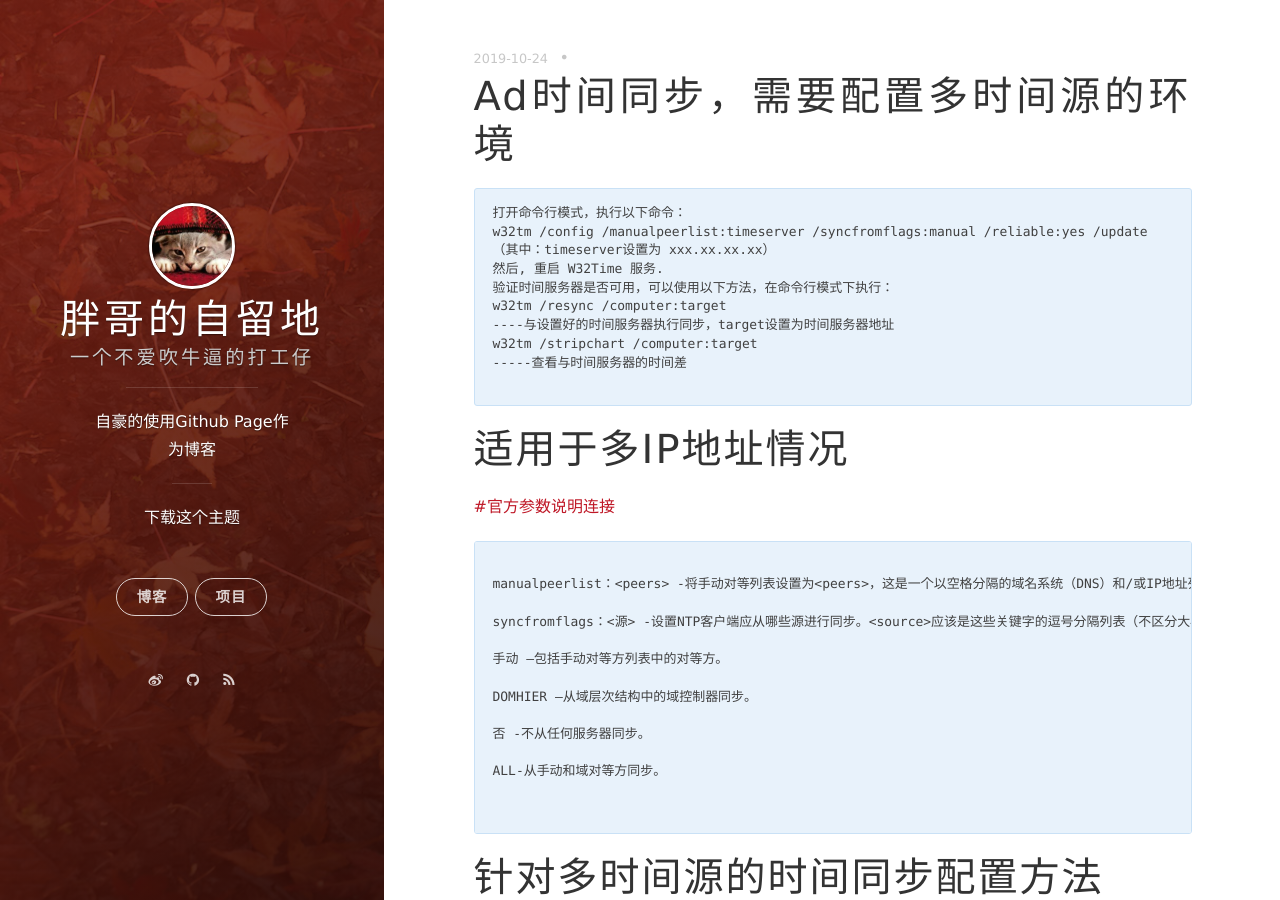
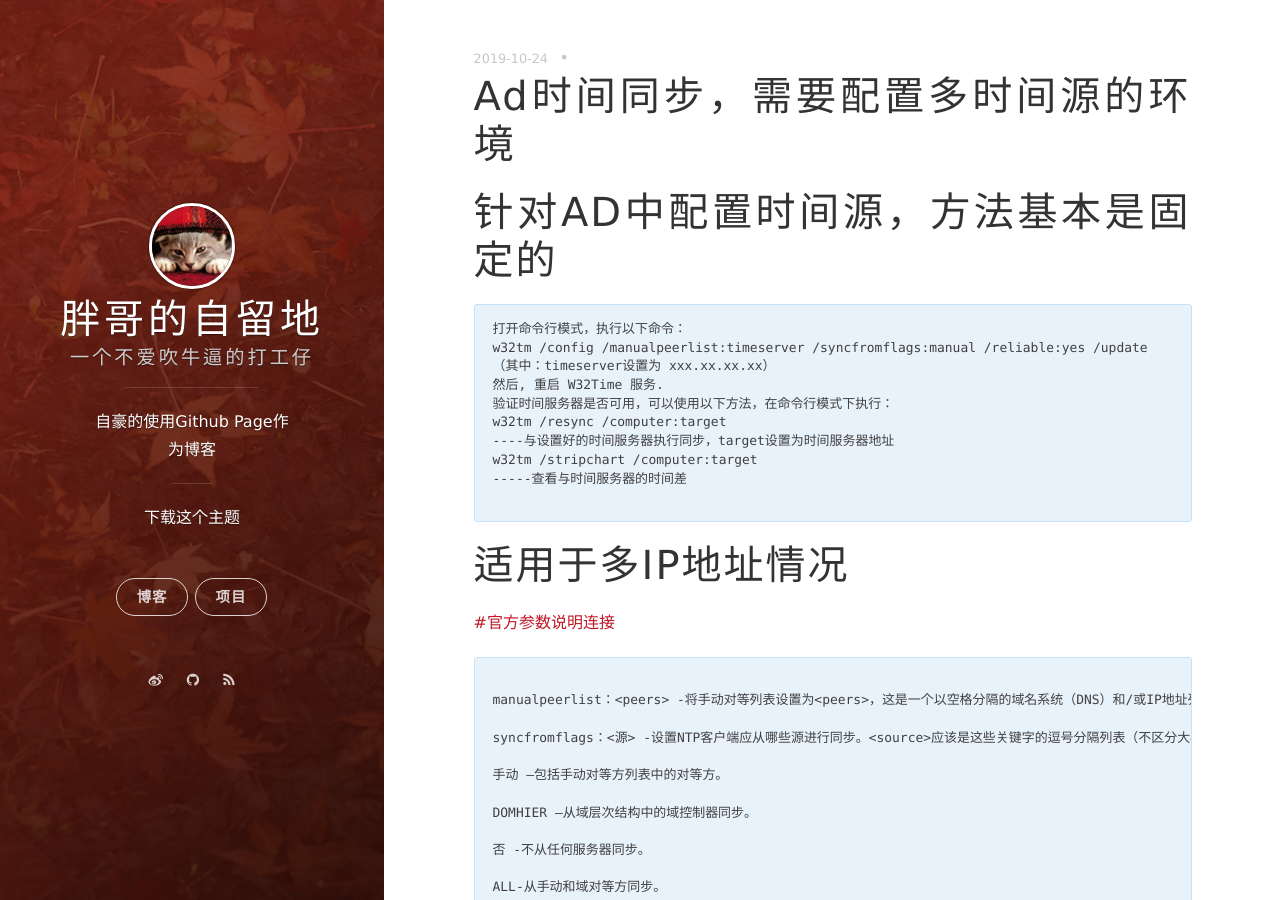
Before and after one commit to kukisama/kukisama.github.io, a Jekyll site: the page built from _posts/2019-10-24-AD时间同步，需要配置多时间源的环境.markdown, in a window 1280 px wide and 900 px high. Built offline with Jekyll 4.4.1, drawn with Linux system fonts in a browser that asks for light colours; nearby versions of some CDN libraries; our own code applies the rules of GitHub Pages for plain Markdown files; comment, search, counter and statistics services are not loaded.

Commit message:
Update 2019-10-24-AD时间同步，需要配置多时间源的环境.markdown

````diff
--- a/_posts/2019-10-24-AD时间同步，需要配置多时间源的环境.markdown
+++ b/_posts/2019-10-24-AD时间同步，需要配置多时间源的环境.markdown
@@ -1,3 +1,4 @@
+# 针对AD中配置时间源，方法基本是固定的
 
 ```
 打开命令行模式，执行以下命令：
````
